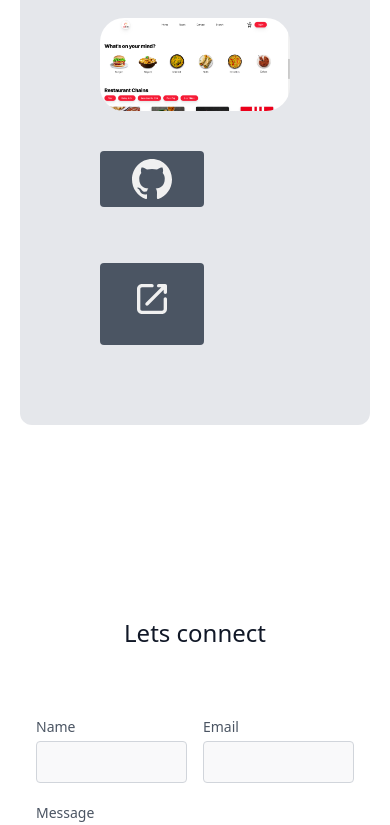
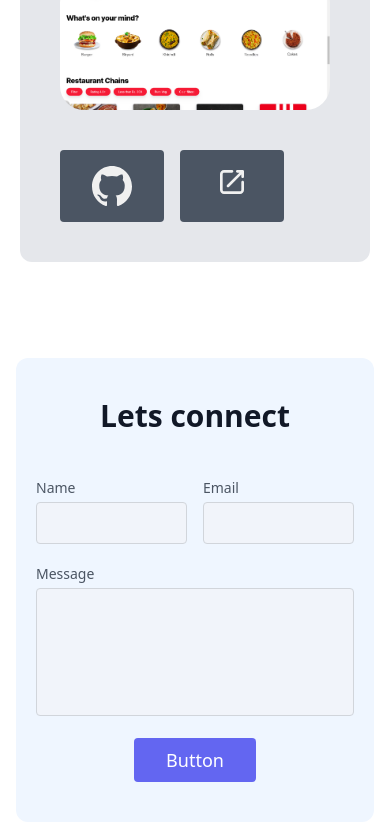
Before and after one commit to Ravi-Badami/Portfolio, a React (Vite) app in the folder portfolio/: page / in a window 390 px wide. Shown: the part 1991-2816 px from the top of the page. Built offline with nearby package versions, Linux system fonts and the light colour scheme.

Commit message:
contact page created

```diff
--- a/portfolio/src/components/Contact/Index.jsx
+++ b/portfolio/src/components/Contact/Index.jsx
@@ -1,10 +1,10 @@
 const Contact = () => {
   return (
     <div>
-      <section className='text-gray-600 body-font relative'>
-        <div className=' px-5 py-24 mx-auto'>
-          <div className='flex flex-col text-center w-full mb-12'>
-            <h1 className='sm:text-3xl text-2xl font-medium title-font mb-4 text-gray-900'>
+      <section className='text-gray-600 body-font relative bg-blue-50 rounded-xl '>
+        <div className=' px-5 py-10 md:py-24 mx-auto'>
+          <div className='flex flex-col text-center w-full mb-6 md:mb-12'>
+            <h1 className='text-3xl md:text-6xl  title-font font-extrabold mb-4 text-gray-900'>
               Lets connect
             </h1>
           </div>
@@ -44,62 +44,6 @@ const Contact = () => {
                   Button
                 </button>
               </div>
-              {/* <div className='p-2 w-full pt-8 mt-8 border-t border-gray-200 text-center'>
-
-                <p className='leading-normal my-5'>
-                  49 Smith St.
-                  <br />
-                  Saint Cloud, MN 56301
-                </p>
-                <span className='inline-flex'>
-                  <a className='text-gray-500'>
-                    <svg
-                      fill='currentColor'
-                      strokeLinecap='round'
-                      strokeLinejoin='round'
-                      strokeWidth='2'
-                      className='w-5 h-5'
-                      viewBox='0 0 24 24'>
-                      <path d='M18 2h-3a5 5 0 00-5 5v3H7v4h3v8h4v-8h3l1-4h-4V7a1 1 0 011-1h3z'></path>
-                    </svg>
-                  </a>
-                  <a className='ml-4 text-gray-500'>
-                    <svg
-                      fill='currentColor'
-                      strokeLinecap='round'
-                      strokeLinejoin='round'
-                      strokeWidth='2'
-                      className='w-5 h-5'
-                      viewBox='0 0 24 24'>
-                      <path d='M23 3a10.9 10.9 0 01-3.14 1.53 4.48 4.48 0 00-7.86 3v1A10.66 10.66 0 013 4s-4 9 5 13a11.64 11.64 0 01-7 2c9 5 20 0 20-11.5a4.5 4.5 0 00-.08-.83A7.72 7.72 0 0023 3z'></path>
-                    </svg>
-                  </a>
-                  <a className='ml-4 text-gray-500'>
-                    <svg
-                      fill='none'
-                      stroke='currentColor'
-                      strokeLinecap='round'
-                      strokeLinejoin='round'
-                      strokeWidth='2'
-                      className='w-5 h-5'
-                      viewBox='0 0 24 24'>
-                      <rect width='20' height='20' x='2' y='2' rx='5' ry='5'></rect>
-                      <path d='M16 11.37A4 4 0 1112.63 8 4 4 0 0116 11.37zm1.5-4.87h.01'></path>
-                    </svg>
-                  </a>
-                  <a className='ml-4 text-gray-500'>
-                    <svg
-                      fill='currentColor'
-                      strokeLinecap='round'
-                      strokeLinejoin='round'
-                      strokeWidth='2'
-                      className='w-5 h-5'
-                      viewBox='0 0 24 24'>
-                      <path d='M21 11.5a8.38 8.38 0 01-.9 3.8 8.5 8.5 0 01-7.6 4.7 8.38 8.38 0 01-3.8-.9L3 21l1.9-5.7a8.38 8.38 0 01-.9-3.8 8.5 8.5 0 014.7-7.6 8.38 8.38 0 013.8-.9h.5a8.48 8.48 0 018 8v.5z'></path>
-                    </svg>
-                  </a>
-                </span>
-              </div> */}
             </div>
           </div>
         </div>
--- a/portfolio/src/components/Projectt/Buttons/Ridirect.jsx
+++ b/portfolio/src/components/Projectt/Buttons/Ridirect.jsx
@@ -7,6 +7,8 @@ const Ridirect = () => {
         viewBox='0 0 24 30'
         fill='#F0F0F0'
         x='0px'
+        width='40px'
+        height='40px'
         y='0px'>
         <defs>
           <style>
--- a/portfolio/src/components/Projectt/Index.jsx
+++ b/portfolio/src/components/Projectt/Index.jsx
@@ -4,7 +4,7 @@ const Project = () => {
   return (
     <div className=' w-screen mt-10 text-center h-'>
       <section className='text-gray-600 body-font '>
-        <div className=' px-5 py-24 mx-auto flex flex-col gap-3'>
+        <div className=' px-5 py-24 mx-auto flex  flex-col gap-3'>
           <SwiggyClone Project={swiggy} name={'Tajbite'} />
           {/* <SwiggyClone Project={swiggy} name={'Ethonest'} /> */}
         </div>
--- a/portfolio/src/components/Projectt/Projects/SwiggyClone.jsx
+++ b/portfolio/src/components/Projectt/Projects/SwiggyClone.jsx
@@ -2,14 +2,14 @@ import Github from '../Buttons/Github';
 import Ridirect from '../Buttons/Ridirect';
 const SwiggyClone = ({ Project, name }) => {
   return (
-    <div className='lg:w-2/3 flex  p-20 bg-gray-200 rounded-xl flex-col sm:flex-row sm:items-center items-start mx-auto'>
+    <div className='lg:w-2/3 flex p-10 md:p-20 bg-gray-200 rounded-xl flex-col sm:flex-row sm:items-center items-start mx-auto'>
       <h1 className='flex-grow sm:pr-16 text-2xl font-medium title-font text-gray-900'>
         <div className='swiggy cline text-start flex-col flex gap-5'>
           <p className='text-3xl font-extrabold'>{name}</p>
           <img src={Project} alt='' className='rounded-3xl' />
         </div>
       </h1>
-      <div className='flex flex-col gap-4'>
+      <div className='flex md:flex-col gap-4 flex-row'>
         <button className='flex-shrink-0 text-white bg-gray-600 border-0 py-2 px-8 focus:outline-none hover:bg-gray-500 rounded text-lg mt-10 sm:mt-0'>
           <Github />
         </button>
```
